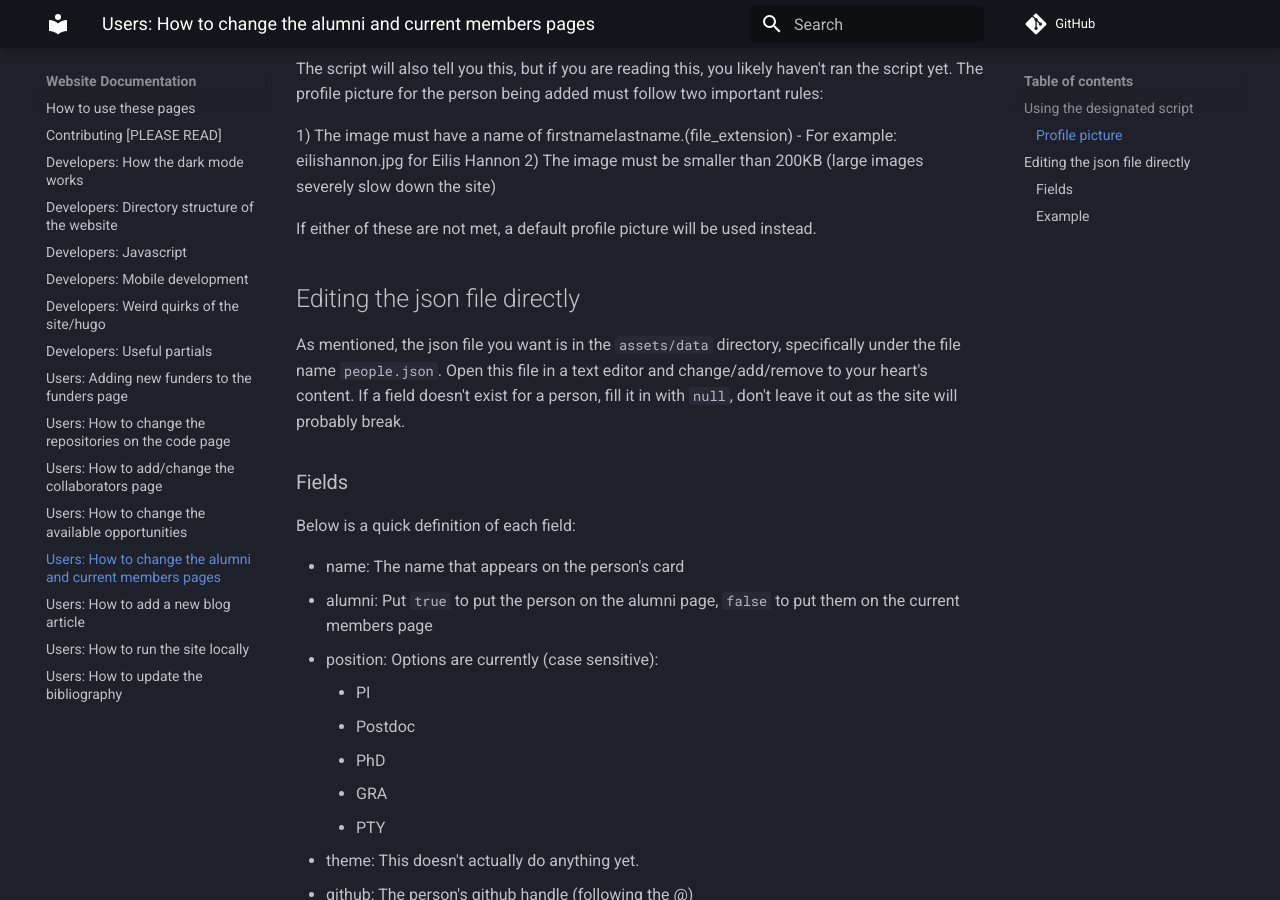
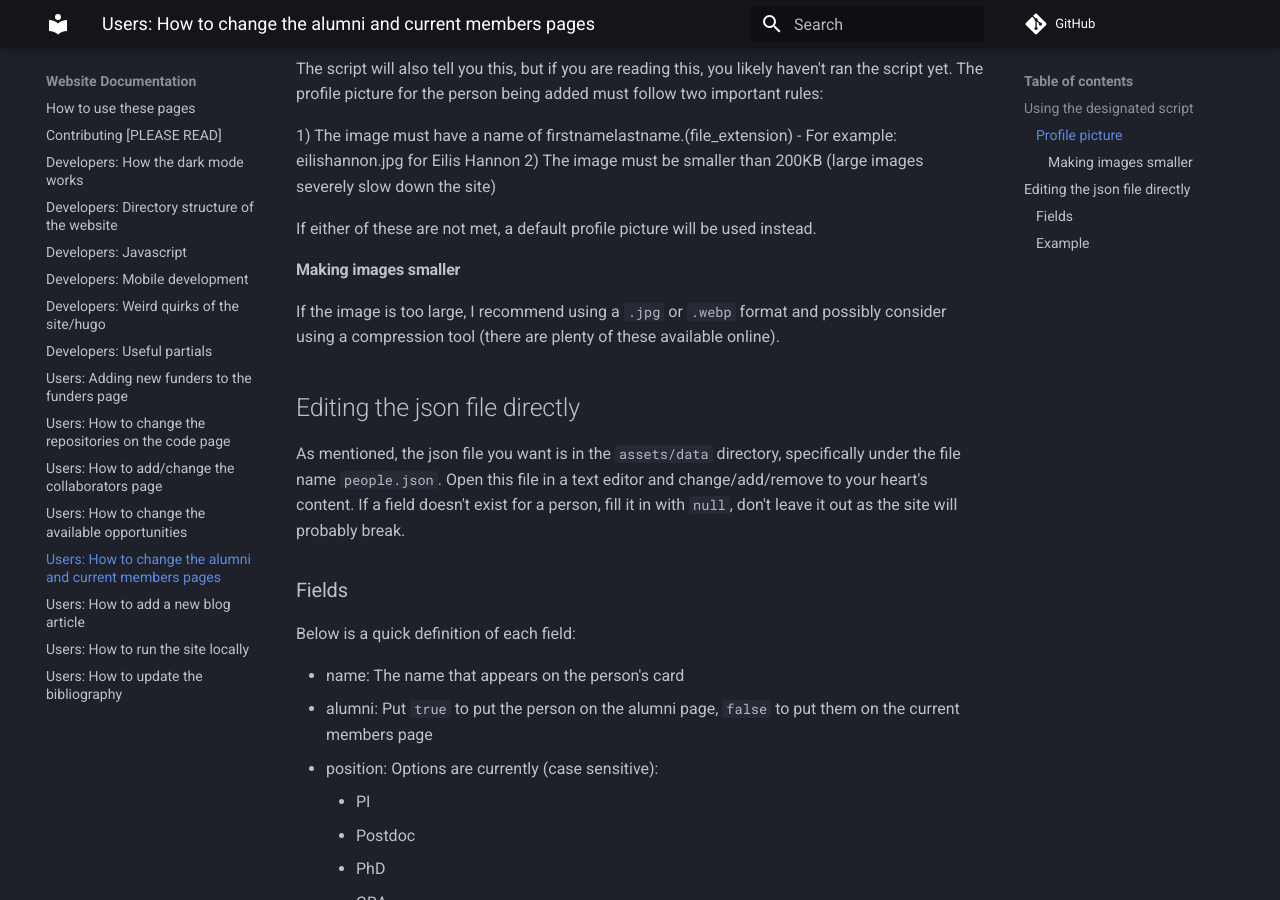
Before and after one commit to EpigeneticsExeter/EpigenomicsLabWeb, an MkDocs documentation site: the page built from documentation/docs/Users-changing-personnel.md, in a window 1280 px wide and 900 px high, scrolled down 832 px. Built offline with MkDocs 1.6.1 and Material for MkDocs 9.7.7, drawn with Linux system fonts in a browser that asks for light colours; comment, search, counter and statistics services are not loaded.

Commit message:
docs: reintroduce advice for getting smaller images

```diff
--- a/documentation/docs/Users-changing-personnel.md
+++ b/documentation/docs/Users-changing-personnel.md
@@ -41,6 +41,12 @@ must follow two important rules:
     site)
 
 If either of these are not met, a default profile picture will be used instead.
+
+#### Making images smaller
+
+If the image is too large, I recommend using a `.jpg` or `.webp` format and
+possibly consider using a compression tool (there are plenty of these
+available online).
 
 ## Editing the json file directly
 
```
